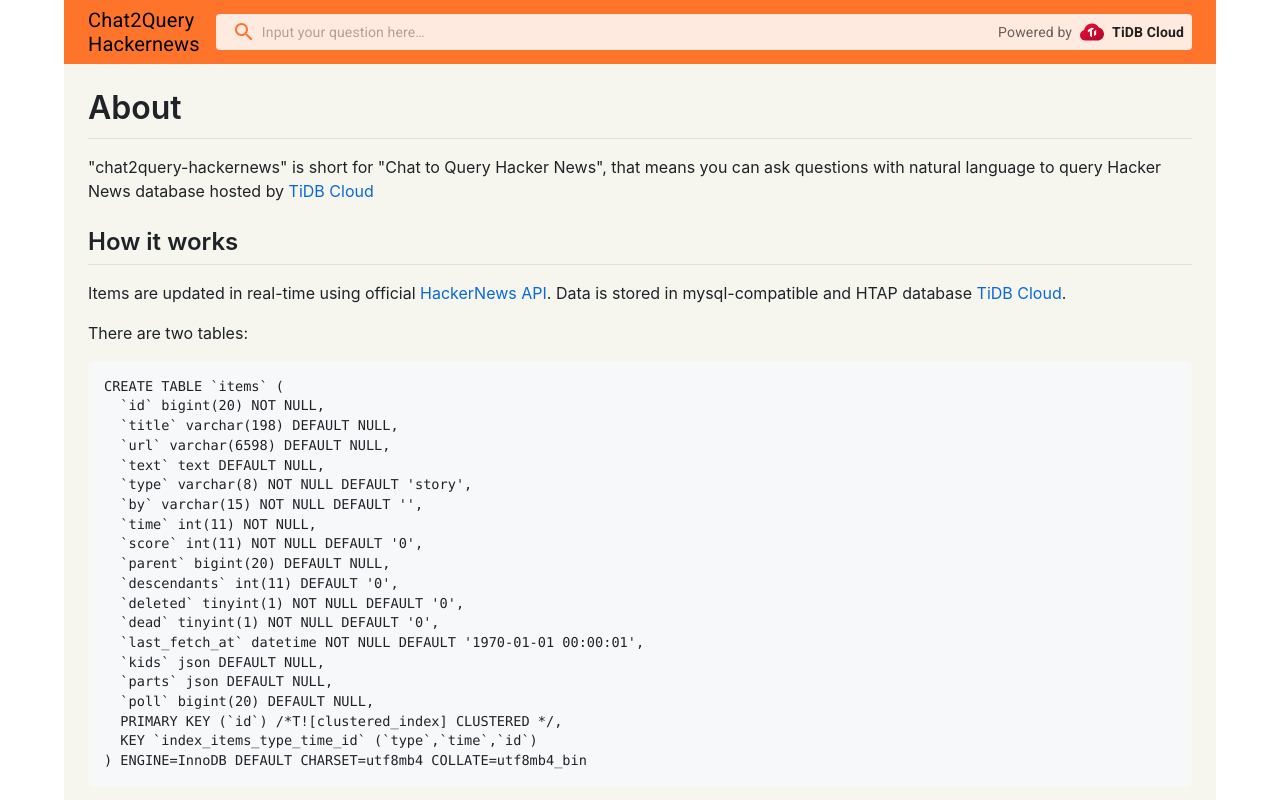
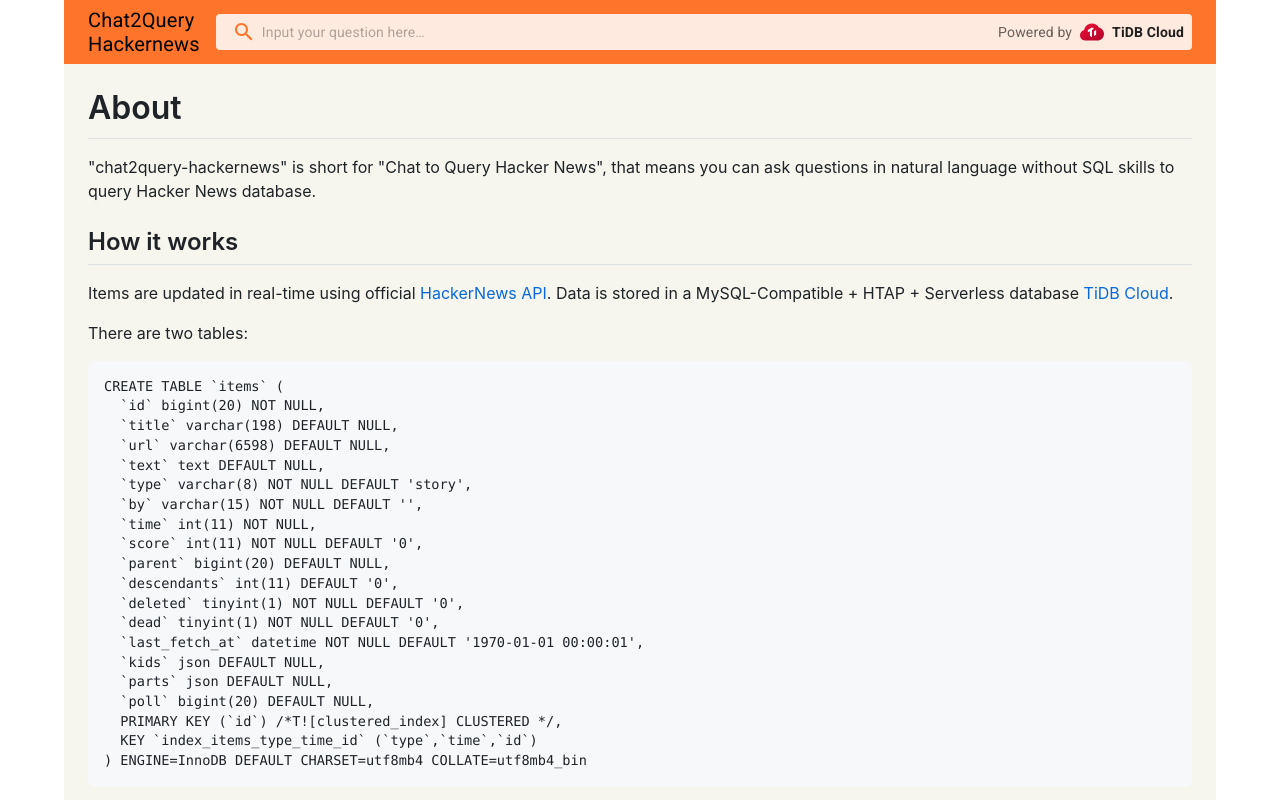
Before and after one commit to shczhen/hacknews-tidb, a Next.js app: page /about in a window 1280 px wide. Shown: the top 800 px of the page. Built offline with nearby package versions, Linux system fonts and the light colour scheme.

Commit message:
Update about.mdx

```diff
--- a/pages/about.mdx
+++ b/pages/about.mdx
@@ -2,10 +2,10 @@ import Layout from 'src/components/Layout';
 
 # About
 
-"chat2query-hackernews" is short for "Chat to Query Hacker News", that means you can ask questions with natural language to query Hacker News database hosted by [TiDB Cloud](https://tidbcloud.com/channel?utm_source=chat2query-hackernews&utm_medium=referral)
+"chat2query-hackernews" is short for "Chat to Query Hacker News", that means you can ask questions in natural language without SQL skills to query Hacker News database.
 
 ## How it works
-Items are updated in real-time using official [HackerNews API](https://github.com/HackerNews/API). Data is stored in mysql-compatible and HTAP database [TiDB Cloud](https://tidbcloud.com/channel?utm_source=chat2query-hackernews&utm_medium=referral).
+Items are updated in real-time using official [HackerNews API](https://github.com/HackerNews/API). Data is stored in a MySQL-Compatible + HTAP + Serverless  database [TiDB Cloud](https://tidbcloud.com/channel?utm_source=chat2query-hackernews&utm_medium=referral).
 
 There are two tables:
 
@@ -47,6 +47,7 @@ CREATE TABLE `users` (
 * [Hacker News](https://news.ycombinator.com/)
 * [Firebase](https://www.firebase.com/)
 * [Vercel](https://vercel.com/)
+* [OpenAI](https://openai.com/)
 
 
 export default ({ children }) => <Layout markdown>{children}</Layout>
```
